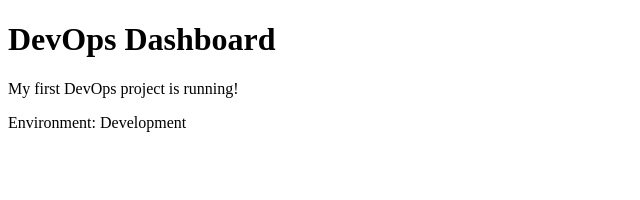
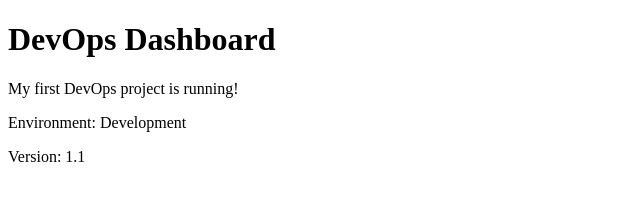
Before and after one commit to itvishal25/devops-project, a plain HTML site: page index.html in a window 1280 px wide. Shown: the full height of the page, 0-640 px from the left. Drawn offline with Linux system fonts and the light colour scheme.

Commit message:
Add application version

```diff
--- a/index.html
+++ b/index.html
@@ -7,5 +7,6 @@
     <h1>DevOps Dashboard</h1>
     <p>My first DevOps project is running!</p>
     <p>Environment: Development</p>
+    <p>Version: 1.1</p>
 </body>
 </html>
```
